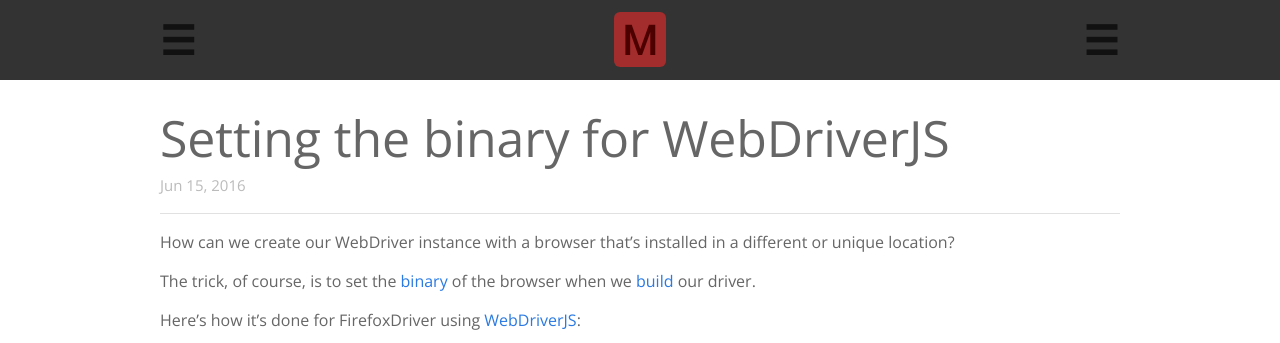
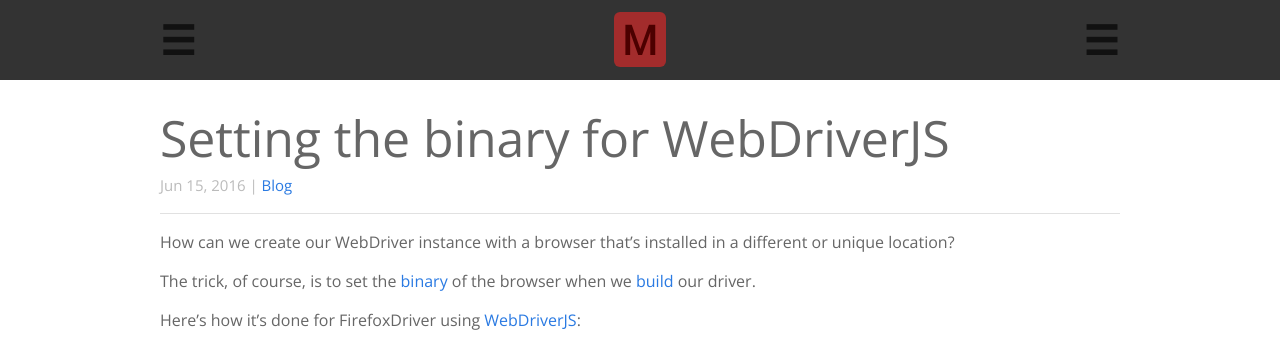
Before and after one commit to remarkablemark/remarkablemark.github.io, a Jekyll site: the page built from _posts/2016-06-15-firefox-binary-webdriverjs.md, in a window 1280 px wide, cut to the strip 0-343 px from the top of the page. Built offline with Jekyll 4.4.1, drawn with Linux system fonts in a browser that asks for light colours.

Commit message:
Add a link to the blog page in `_layouts/post.html`
Improve usability so the user doesn't have to hit the back button.

```diff
--- a/_layouts/post.html
+++ b/_layouts/post.html
@@ -2,10 +2,13 @@
 layout: default
 ---
 <div class="container post">
-	<header class="post-header">
-		<h1 class="post-title">{{ page.title }}</h1>
-		<h6 class="post-meta">{{ page.date | date: "%b %-d, %Y" }}{% if page.author %} • {{ page.author }}{% endif %}{% if page.meta %} • {{ page.meta }}{% endif %}</h6>
-	</header>
+    <header class="post-header">
+        <h1 class="post-title">{{ page.title }}</h1>
+        <h6 class="post-meta">
+            {{ page.date | date: "%b %-d, %Y" }}{% if page.author %} • {{ page.author }}{% endif %}{% if page.meta %} • {{ page.meta }}{% endif %} |
+            <a href="/blog/">Blog</a>
+        </h6>
+    </header>
     <hr />
-	<article class="post-content">{{ content }}</article>
+    <article class="post-content">{{ content }}</article>
 </div>
```
